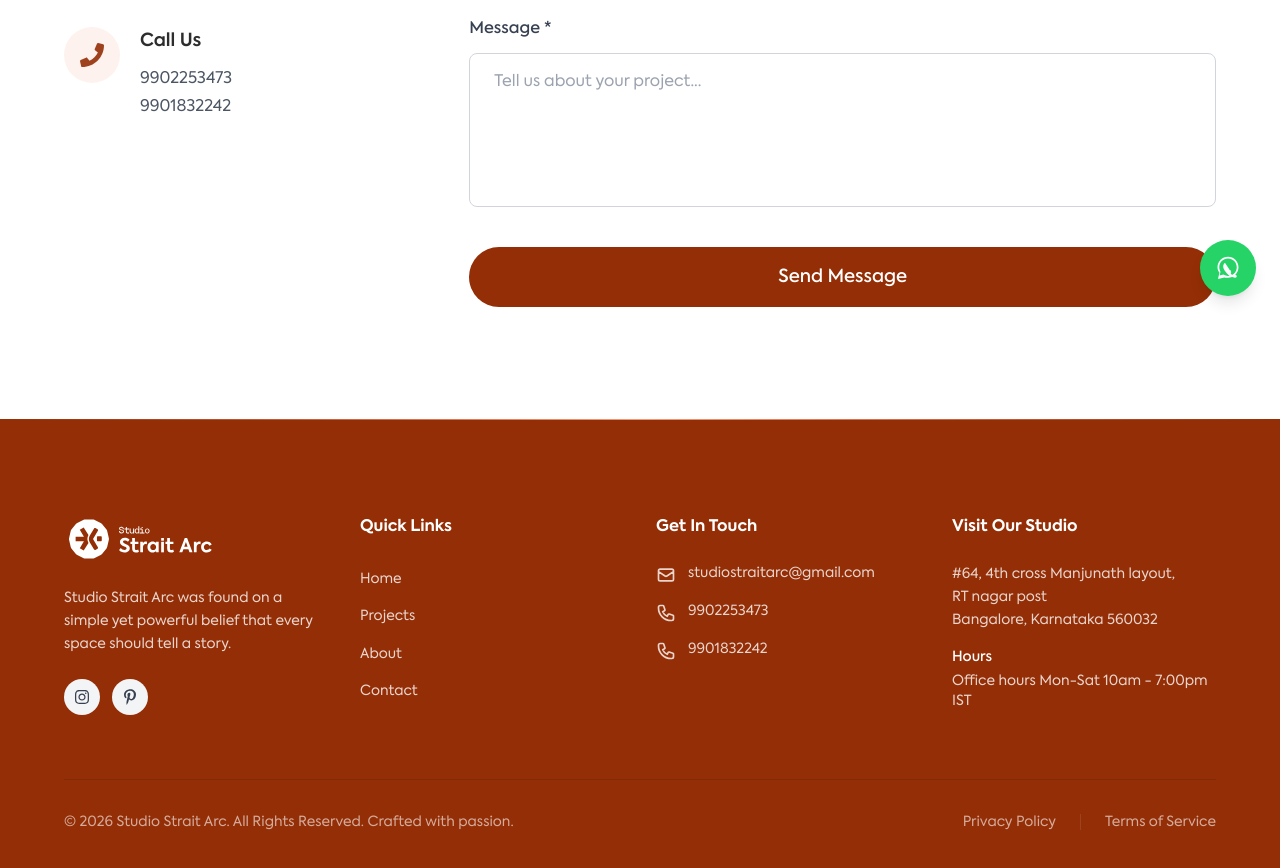
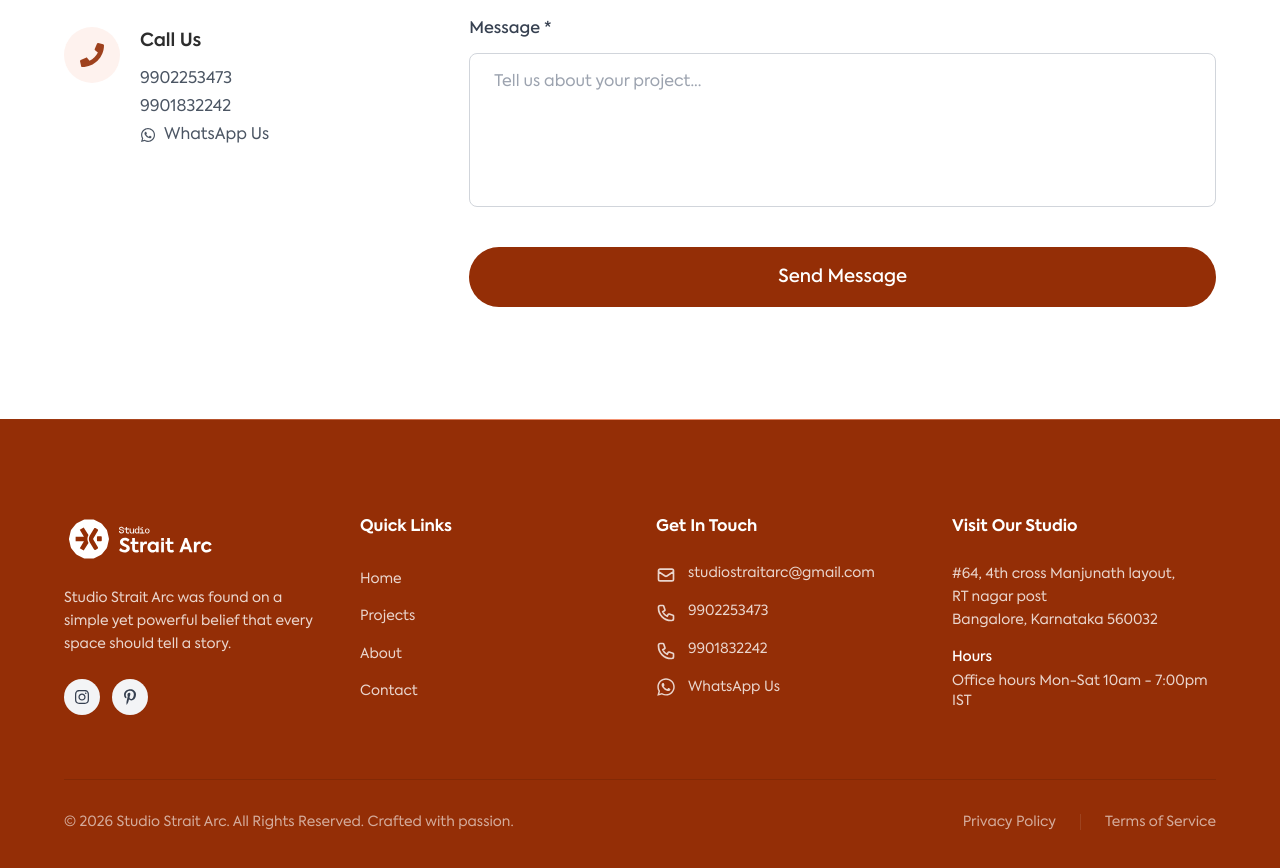
Before and after one commit to Anoosha16798/studio-strait-arc, a React (Vite) app: page /contact in a window 1280 px wide. Shown: the part 480-1348 px from the top of the page. Built offline with nearby package versions, Linux system fonts and the light colour scheme.

Commit message:
added whatsapp us

```diff
--- a/src/App.jsx
+++ b/src/App.jsx
@@ -55,21 +55,6 @@ function App() {
           </Routes>
         </main>
         <Footer />
-
-        {/* WhatsApp Floating Button */}
-        <a
-          id="whatsapp-btn"
-          href="https://wa.me/919902253473"
-          target="_blank"
-          rel="noopener noreferrer"
-          aria-label="Chat on WhatsApp"
-          className="fixed bottom-6 right-6 z-50 w-14 h-14 rounded-full flex items-center justify-center shadow-lg hover:scale-110 transition-transform duration-300"
-          style={{ backgroundColor: '#25D366' }}
-        >
-          <svg xmlns="http://www.w3.org/2000/svg" viewBox="0 0 32 32" className="w-7 h-7 fill-white">
-            <path d="M16 3C9.373 3 4 8.373 4 15c0 2.385.832 4.584 2.236 6.348L4.5 28.5l7.348-1.715A11.94 11.94 0 0016 27c6.627 0 12-5.373 12-12S22.627 3 16 3zm0 2c5.523 0 10 4.477 10 10s-4.477 10-10 10a9.94 9.94 0 01-4.868-1.262l-.347-.201-4.363 1.02 1.046-4.253-.222-.36A9.944 9.944 0 016 15C6 9.477 10.477 5 16 5zm-3.293 5.293c-.195 0-.512.073-.781.366C11.656 11 10.5 12.119 10.5 14.381c0 2.262 1.646 4.449 1.875 4.756.229.307 3.193 5.074 7.875 6.918 1.099.44 1.956.703 2.625.9.548.162 1.053.14 1.449.085.442-.062 1.361-.556 1.553-1.092.191-.537.191-.997.134-1.092-.057-.096-.212-.153-.447-.268-.234-.115-1.38-.68-1.595-.757-.214-.077-.371-.115-.528.115-.157.23-.606.757-.743.913-.136.155-.273.174-.507.058-.234-.115-.988-.364-1.882-1.161-.695-.62-1.164-1.386-1.3-1.62-.136-.234-.014-.36.102-.476.104-.104.234-.271.351-.407.117-.135.156-.23.234-.384.078-.155.039-.29-.019-.406-.057-.116-.528-1.273-.724-1.744-.19-.457-.386-.395-.528-.403-.136-.007-.293-.009-.45-.009z"/>
-          </svg>
-        </a>
       </motion.div>
     </Router>
   );
--- a/src/components/common/Footer.jsx
+++ b/src/components/common/Footer.jsx
@@ -1,4 +1,5 @@
 import { Link } from 'react-router-dom';
+import { FaWhatsapp } from 'react-icons/fa';
 import { motion } from 'framer-motion';
 import SocialLinks from './SocialLinks';
 import siteData from '../../data/siteData.json';
@@ -81,6 +82,16 @@ const Footer = () => {
                   <span>{phone}</span>
                 </a>
               ))}
+              <a
+                id="whatsapp-btn"
+                href={`https://wa.me/91${(siteData.site.phones[0] || '').replace(/\D/g, '')}`}
+                target="_blank"
+                rel="noopener noreferrer"
+                className="text-white/80 hover:text-white transition-colors text-sm flex items-center gap-3 group"
+              >
+                <FaWhatsapp className="w-5 h-5 flex-shrink-0 group-hover:scale-110 transition-transform" />
+                <span>WhatsApp Us</span>
+              </a>
             </div>
           </motion.div>
 
--- a/src/pages/Contact.jsx
+++ b/src/pages/Contact.jsx
@@ -1,6 +1,6 @@
 import { useEffect, useState } from 'react';
 import { motion } from 'framer-motion';
-import { FaMapMarkerAlt, FaEnvelope, FaPhone } from 'react-icons/fa';
+import { FaMapMarkerAlt, FaEnvelope, FaPhone, FaWhatsapp } from 'react-icons/fa';
 import emailjs from 'emailjs-com';
 import siteData from '../data/siteData.json';
 import { staggerContainer, staggerItem, motionTransition } from '../utils/motion';
@@ -120,6 +120,16 @@ const Contact = () => {
                         {phone}
                       </a>
                     ))}
+                    <a
+                      id="whatsapp-btn"
+                      href={`https://wa.me/91${(siteData.site.phones[0] || '').replace(/\D/g, '')}`}
+                      target="_blank"
+                      rel="noopener noreferrer"
+                      className="inline-flex items-center gap-2 text-gray-600 hover:text-green-600 transition-colors mt-2"
+                    >
+                      <FaWhatsapp className="w-4 h-4" />
+                      WhatsApp Us
+                    </a>
                   </div>
                 </div>
               </div>
```
